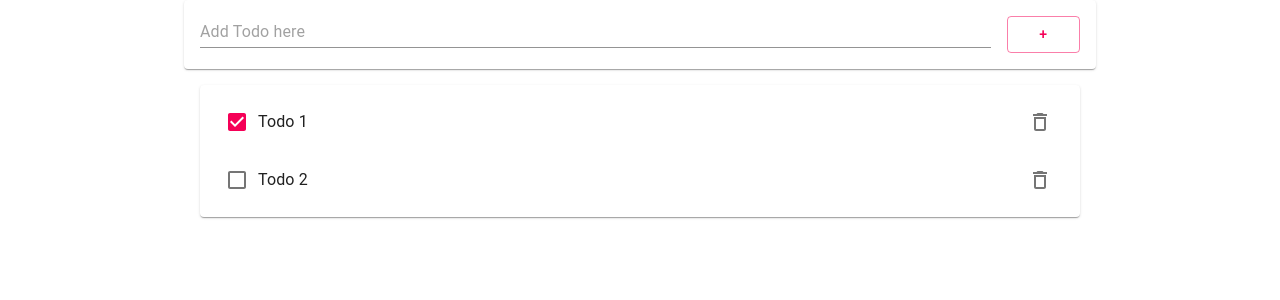
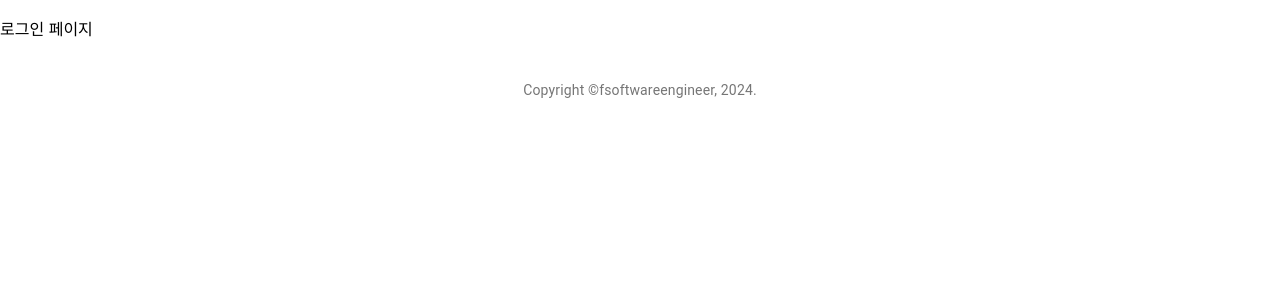
Before and after one commit to dPwls0125/React-Todo-List, a React (Create React App) app: page /login in a window 1280 px wide. Shown: the top 300 px of the page. Built offline with nearby package versions, Linux system fonts and the light colour scheme.

Commit message:
connect back wit front

```diff
--- a/src/AddTodo.js
+++ b/src/AddTodo.js
@@ -20,10 +20,12 @@ class AddTodo extends React.Component {
     }
 
     enterKeyEventHandler = (e) => {
-        if(e.key == 'Enter'){
+        if(e.key ==='Enter'){
             this.onButtonClick();
         }
     }
+
+
 
     render(){
         return(
--- a/src/App.js
+++ b/src/App.js
@@ -3,7 +3,7 @@ import Todo from './Todo';
 import './App.css';
 import AddTodo from './AddTodo.js'
 import {Paper,List,Container} from "@material-ui/core";
-
+import {call} from './service/ApiService.js';
 
 class App extends React.Component {
 
@@ -11,30 +11,42 @@ class App extends React.Component {
     super(props);
       this.state = {
         items : [
-            {id:"todo0", title:"Todo 1", done:true},
-            {id:"todo1", title:"Todo 2", done:false}
         ],
       };
   }
 
+  add = (item) => {
+    call("/todo","POST",item).then((response)=>
+      this.setState({items:response.data})
+    );
+  }
+    // const thisItems = this.state.items;
+    // item.id = "ID-" + thisItems.length; // key 를 위한 id 추가
+    // item.done = false;
+    // thisItems.push(item);
+    // this.setState({items:thisItems}); // update state
+    // console.log("items:",this.state.items);
 
-  add = (item) =>{
-    const thisItems = this.state.items;
-    item.id = "ID-" + thisItems.length; // key 를 위한 id 추가
-    item.done = false;
-    thisItems.push(item);
-    this.setState({items:thisItems}); // update state
-    console.log("items:",this.state.items);
+
+  delete = (item)=>{
+    call("/todo","DELETE",item).then((response) =>
+      this.setState({items:response.data})
+    );
+
   }
 
-  delete = (item)=>{
-    const thisItems = this.state.items;
-    const newItems = thisItems.filter(e => e.id !== item.id);
-    this.setState({items:newItems},()=>{
-      console.log("Update Items: ",this.state.items)
-    });
+  update = (item) => {
+    call("/todo","PUT",item).then((response) =>
+      this.setState({items:response.data})
+    )
   }
 
+
+componentDidMount() {
+  call("/todo","GET", null).then((response)=>
+    this.setState({items:response.data})
+  );
+}
 
   render(){
     // // 자바스크립트가 제공하는 Map 함수를 이용해서 배열을 반복해 생성한다.
@@ -45,19 +57,21 @@ class App extends React.Component {
       <Paper style={{margin:16}}>
         <List>
           {this.state.items.map((item,idx) => (
-            <Todo item={item} key={item.id} delete={this.delete}/>
+            <Todo item={item} key={item.id} delete={this.delete} update = {this.update}/>
           ))}
         </List>
       </Paper>
     );
 
     // 생성된 컴포넌트 JSX를 리턴한다.
-    return <div className="App">
+    return (<div className="App">
           <Container maxWidth="md">
           <AddTodo add={this.add}/>
           <div className ="TodoList">{todoItems}</div>
           </Container>
-    </div>;
+    </div>
+    );
   }
 }
+
 export default App;
--- /dev/null
+++ b/src/AppRouter.js
@@ -0,0 +1,39 @@
+import React from "react";
+import "./index.css";
+import App from "./App";
+import Login from "./Login";
+import {BrowserRouter, Routes, Route} from "react-router-dom";
+import Box from "@material-ui/core/Box";
+import Typography from "@material-ui/core/Typography";
+
+function Copyright() {
+    return (
+        <Typography variant="body2" color= "textSecondary" align = "center">
+            {"Copyright ©"}
+            fsoftwareengineer, {new Date().getFullYear()}
+            {"."}
+        </Typography>
+    );
+}
+
+class AppRouter extends React.Component {
+    render(){
+        return (
+            <BrowserRouter>
+            <div>
+                <Routes>
+                    <Route path="/login" element={<Login/>}/>
+                    <Route path="/" element={<App/>}/>
+                </Routes>
+            </div>
+            <div>
+                <Box mt={5}>
+                    <Copyright/>
+                </Box>
+            </div>
+            </BrowserRouter>
+        );
+    }
+}
+
+export default AppRouter;
--- /dev/null
+++ b/src/Login.js
@@ -0,0 +1,11 @@
+import React from "react";
+
+class Login extends React.Component {
+    constructor(props){
+        super(props);
+    }
+    render() {
+        return <p>로그인 페이지</p>
+    }
+}
+export default Login;
--- a/src/Todo.js
+++ b/src/Todo.js
@@ -8,6 +8,7 @@ class Todo extends React.Component {
         this.state = { item: props.item, readOnly: true };  // 매개변수 item 의 변수/값을 item에 대입
 
         this.delete = props.delete;
+        this.update = props.update;
     }
 
     deleteEventHandler = () => {
@@ -24,6 +25,7 @@ class Todo extends React.Component {
     enterKeyEventHandler = (e) => {
         if (e.key === "Enter") {
             this.setState({ readOnly: true });
+            this.update(this.state.item);
         }
     }
 
@@ -38,6 +40,7 @@ class Todo extends React.Component {
         const thisItem = this.state.item;
         thisItem.done = thisItem.done ? false : true; // thisItem.done = !thisItem.done
         this.setState({ item: thisItem });
+        this.update(this.state.item);
     }
 
     render() {
--- /dev/null
+++ b/src/app-config.js
@@ -0,0 +1,10 @@
+let backendHost;
+
+const hostname = window && window.location && window.location.hostname;
+
+console.log("hostname",hostname);
+
+if( hostname === "localhost" ){
+    backendHost = "http://localhost:8080";
+}
+export const API_BASE_URL = `${backendHost}`;  // 백틱 사용으로 수정
--- a/src/index.js
+++ b/src/index.js
@@ -1,13 +1,13 @@
 import React from 'react';
 import ReactDOM from 'react-dom';
 import './index.css';
-import App from './App';
+import AppRouter from "./AppRouter"
 import reportWebVitals from './reportWebVitals';
 
 
 ReactDOM.render(
   <React.StrictMode>
-    <App />
+    <AppRouter/>
   </React.StrictMode>,
   document.getElementById('root')
 );
--- /dev/null
+++ b/src/service/ApiService.js
@@ -0,0 +1,33 @@
+import { API_BASE_URL } from "../app-config";
+
+export function call(api, method , request){
+    let options = {
+        headers: new Headers({
+                "Content-Type" : "application/json"
+            }),
+        url : API_BASE_URL + api,
+        method : method
+    };
+
+    if(request) {
+        options.body = JSON.stringify(request);
+    }
+
+    return fetch(options.url,options)
+    .then((response) =>
+        response.json().then((json)=> {
+            if(!response.ok) {
+                return Promise.reject(json); // Promise.reject : catch로 매개변수 전달.
+            }
+            return json;
+        }))
+    .catch((error) => {
+        console.log(error.status);
+        if(error.status === 403){
+            window.location.href = "/login"
+        }
+      return Promise.reject(error);
+    });
+}
+
+// Fetch api는 Promise를 이용해 http 요청을 송수신 하는 역할을 한다.
```
Also changed, not shown: package.json (+8 -8 lines), 1 other file (tests, documents, lock files or other folders).
